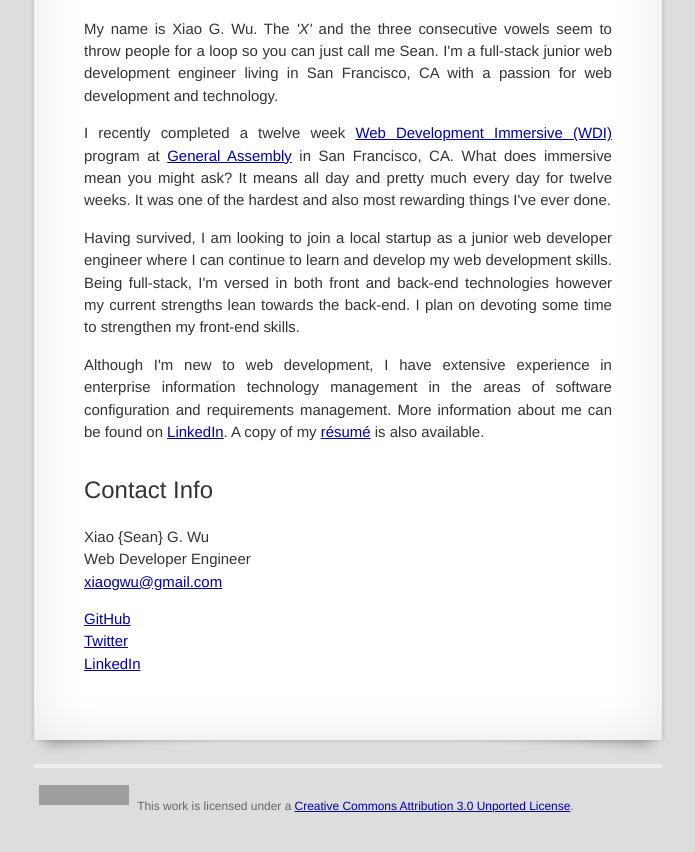
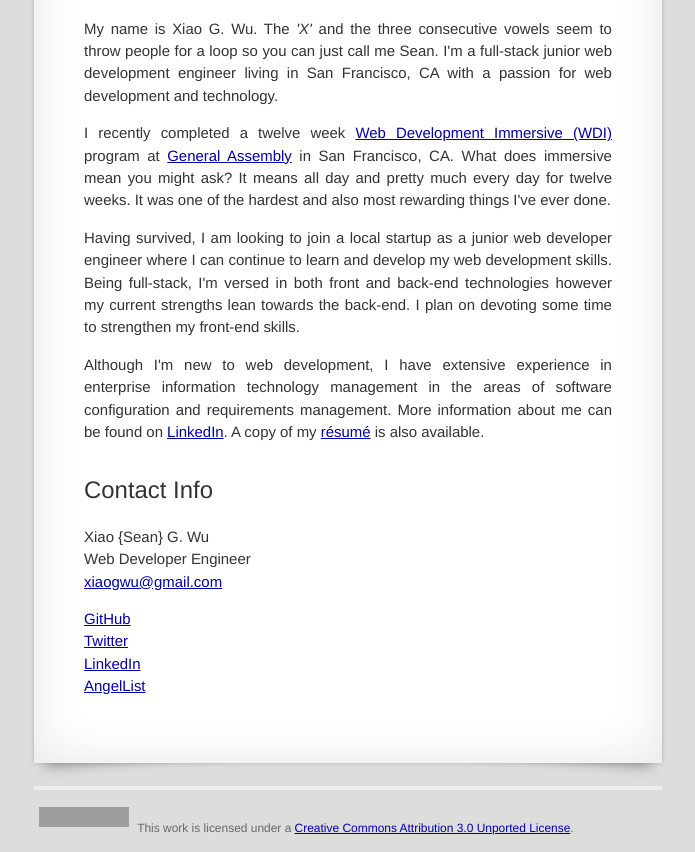
Before and after one commit to xiaogwu/xiaogwu.github.io, a Jekyll site: the page built from about/index.html, in a window 1280 px wide, cut to the strip 487-1339 px from the top of the page. Shown: the whole strip, without its empty margins (292-987 px from the left). Built offline with Jekyll 4.4.1, drawn with Linux system fonts in a browser that asks for light colours; Markdown is read by kramdown in place of the engine named in the settings; before the commit the page ends 1316 px from its top, so only the background shows below that; grey boxes are pictures that could not be loaded.

Commit message:
Add AngelList profile page to about page

```diff
--- a/about/index.html
+++ b/about/index.html
@@ -26,6 +26,7 @@
           <a href="http://github.com/xiaogwu/" target="_blank">GitHub</a><br />
           <a href="http://twitter.com/xiaogwu/" target="_blank">Twitter</a><br />
           <a href="http://www.linkedin.com/in/xiaogwu" target="_blank">LinkedIn</a><br />
+          <a href="https://angel.co/xiaogwu" target="_blank">AngelList</a><br />
         </p>
       </div>
   </div>
```
